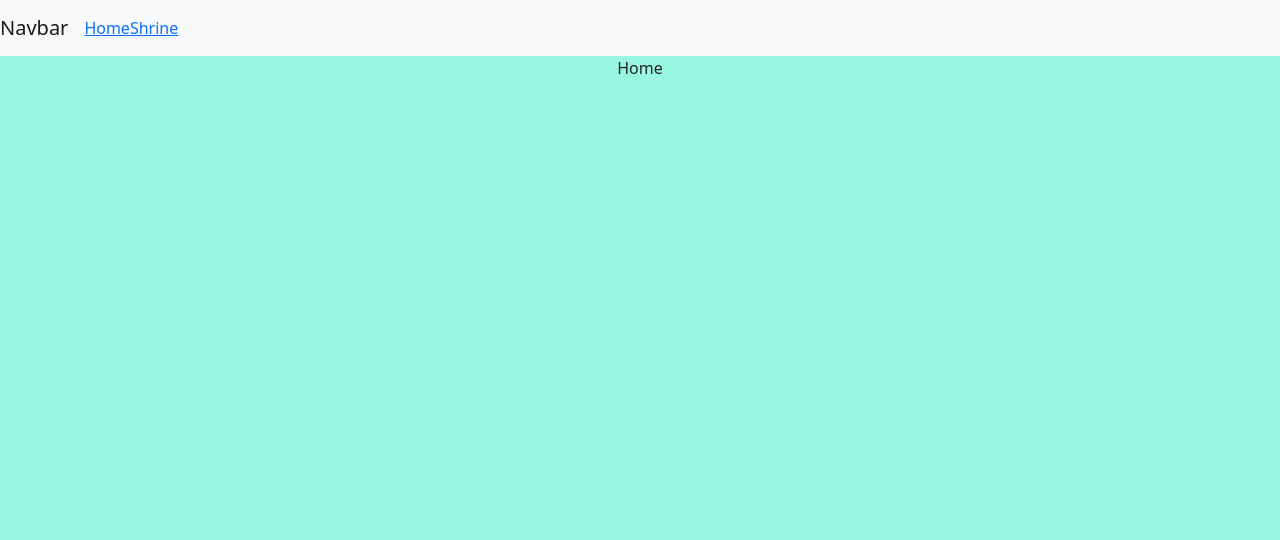
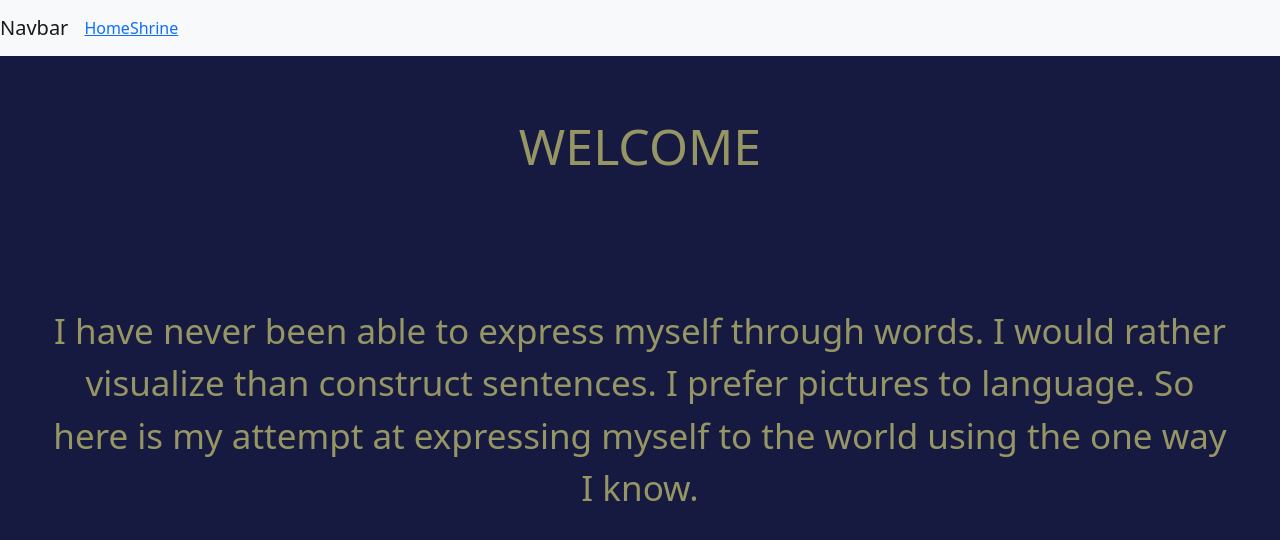
Before and after one commit to Ellimyst/Ellimyst.github.io, a React (Create React App) app: page / in a window 1280 px wide. Shown: the top 540 px of the page. Built offline with nearby package versions, Linux system fonts and the light colour scheme.

Commit message:
figured out css

```diff
--- a/src/Navigation/Navbar.js
+++ b/src/Navigation/Navbar.js
@@ -22,10 +22,12 @@ const Navbar = ({changeBg}) => {
       <div className="collapse navbar-collapse" id="navbarNavDropdown">
         <ul className="navbar-nav">
           <li className="nav-item active">
-            <Link to="/" onClick={() => changeBg("#99f7e0")}>Home</Link>
+            <Link to="/" >Home</Link>
+            {/* onClick={() => changeBg("#99f7e0")} */}
           </li>
           <li className="nav-item">
-            <Link to="/shrine" onClick={() => changeBg("#416070")}>Shrine</Link>
+            <Link to="/shrine" >Shrine</Link>
+            {/* onClick={() => changeBg("#416070")} */}
           </li>
         </ul>
       </div>
--- a/src/pages/App.css
+++ b/src/pages/App.css
@@ -1,3 +1,10 @@
-.App {
+.text {
   text-align: center;
+  color: rgb(150, 150, 100);
+  padding-inline: 50px;
+  font-size: 35px;
 }
+
+.title {
+  font-size: 50px;
+}
--- a/src/pages/App.js
+++ b/src/pages/App.js
@@ -6,7 +6,7 @@ import Main from '../Main.js'
 import { useState } from "react";
 
 function App() {
-  const [color, changeColor] = useState("#99f7e0");
+  const [color, changeColor] = useState("#171a40");
   document.body.style.backgroundColor = color;
 
   const changeBg = (bg) => {
--- a/src/pages/Authenticate.js
+++ b/src/pages/Authenticate.js
@@ -11,7 +11,7 @@ const Authenticate = ({addAuth, checkAuth}) => {
     }
   }
   return (
-  <div>
+  <div className="text">
     <p>auth</p>
     <input name="authInput" onChange={(e) => setInputValue(e.target.value)} value={inputValue}/>
     <button onClick={signIn}>Sign In</button>
--- a/src/pages/Home.js
+++ b/src/pages/Home.js
@@ -1,8 +1,12 @@
 
 
 const Home = () => (
-  <div>
-    <p>Home</p>
+  <div className="text">
+    <br></br>
+    <p className="title">WELCOME</p>
+    <br></br>
+    <br></br>
+    <p>I have never been able to express myself through words. I would rather visualize than construct sentences. I prefer pictures to language. So here is my attempt at expressing myself to the world using the one way I know.</p>
   </div>
 );
 
```
